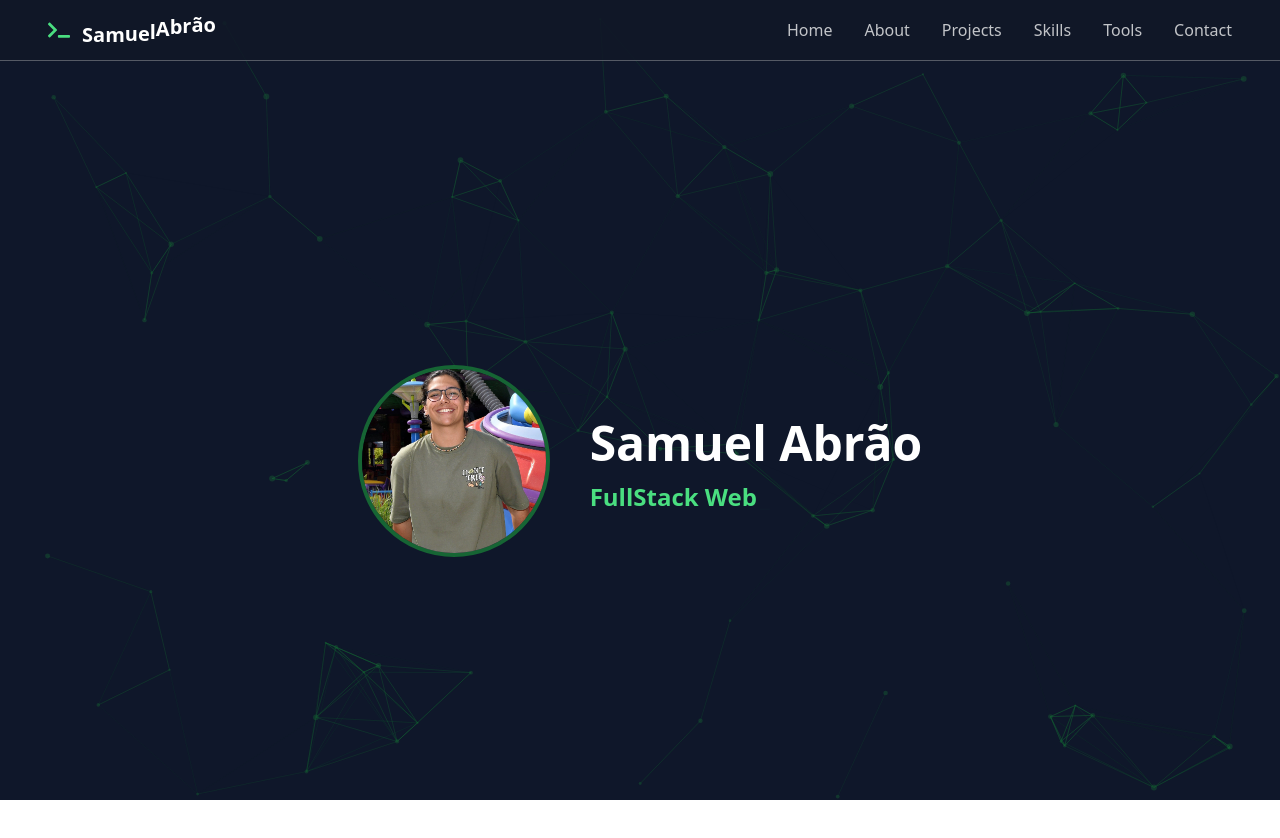
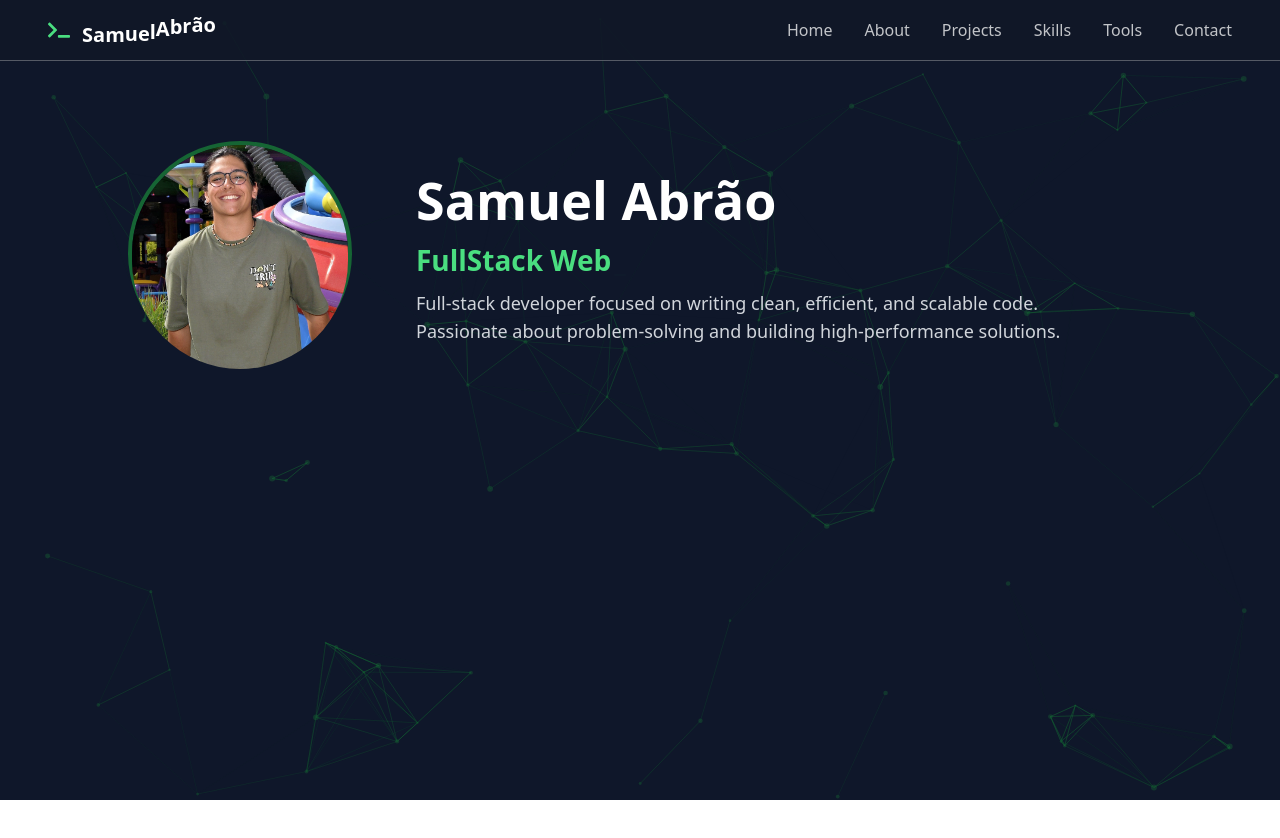
Before and after one commit to samuka7abr/Portifolio, a React (Vite) app: page / in a window 1280 px wide. Shown: the top 838 px of the page. After the commit the page ends 800 px from the top, so only its background shows below. Built offline with nearby package versions, Linux system fonts and the light colour scheme.

Commit message:
feat: particles on bg

```diff
--- a/src/App.tsx
+++ b/src/App.tsx
@@ -9,12 +9,10 @@ function App() {
       <ParticlesBackground />
 
       {/* Conteúdo da aplicação */}
-      <div className="relative z-10">
+      <div className="relative z-10 flex flex-col min-h-screen">
         <Header />
-        <div className="h-screen flex justify-center items-center">
-          <div>
+        <div className="flex flex-grow justify-center items-start mt-20 px-6">
           <Profile />
-          </div>
         </div>
       </div>
     </>
--- a/src/components/Profile/index.tsx
+++ b/src/components/Profile/index.tsx
@@ -3,17 +3,24 @@ import { Typewriter } from "react-simple-typewriter";
 
 export function Profile() {
   return (
-    <div className="flex flex-row items-center gap-10">
+    <div className="flex flex-col items-center gap-6 w-full px-10">
+      {/* Perfil */}
+      <div className="flex flex-row items-center justify-between gap-16 w-full max-w-5xl">
         {/* Contêiner da imagem */}
-      <div className="relative w-48 h-48 overflow-hidden rounded-full border-4 border-green-800 ">
-        <img src={foto} alt="Foto de perfil" className="w-full h-full object-cover " />
+        <div className="relative w-56 h-56 rounded-full border-4 border-green-800 flex-shrink-0">
+          <img
+            src={foto}
+            alt="Foto de perfil"
+            className="w-56 h-56 object-cover rounded-full"
+          />
         </div>
 
-      <div className="flex flex-col">
-        <h1 className="text-[48px] font-bold text-white">Samuel Abrão</h1>
+        {/* Informações do perfil */}
+        <div className="flex flex-col text-left w-full">
+          <h1 className="text-[52px] font-bold text-white">Samuel Abrão</h1>
 
           {/* Efeito de digitação */}
-        <h2 className="text-[24px] text-green-400 font-semibold">
+          <h2 className="text-[28px] text-green-400 font-semibold">
             <Typewriter
               words={["Software Engineer", "FullStack Web"]}
               loop={Infinity}
@@ -24,6 +31,12 @@ export function Profile() {
               delaySpeed={2000}
             />
           </h2>
+
+          {/* Descrição */}
+          <p className="mt-2 text-lg text-gray-300 max-w-2xl">
+            Full-stack developer focused on writing clean, efficient, and scalable code. Passionate about problem-solving and building high-performance solutions.
+          </p>
+        </div>
       </div>
     </div>
   );
```
Lines whose indentation alone changed are shown as unchanged.
